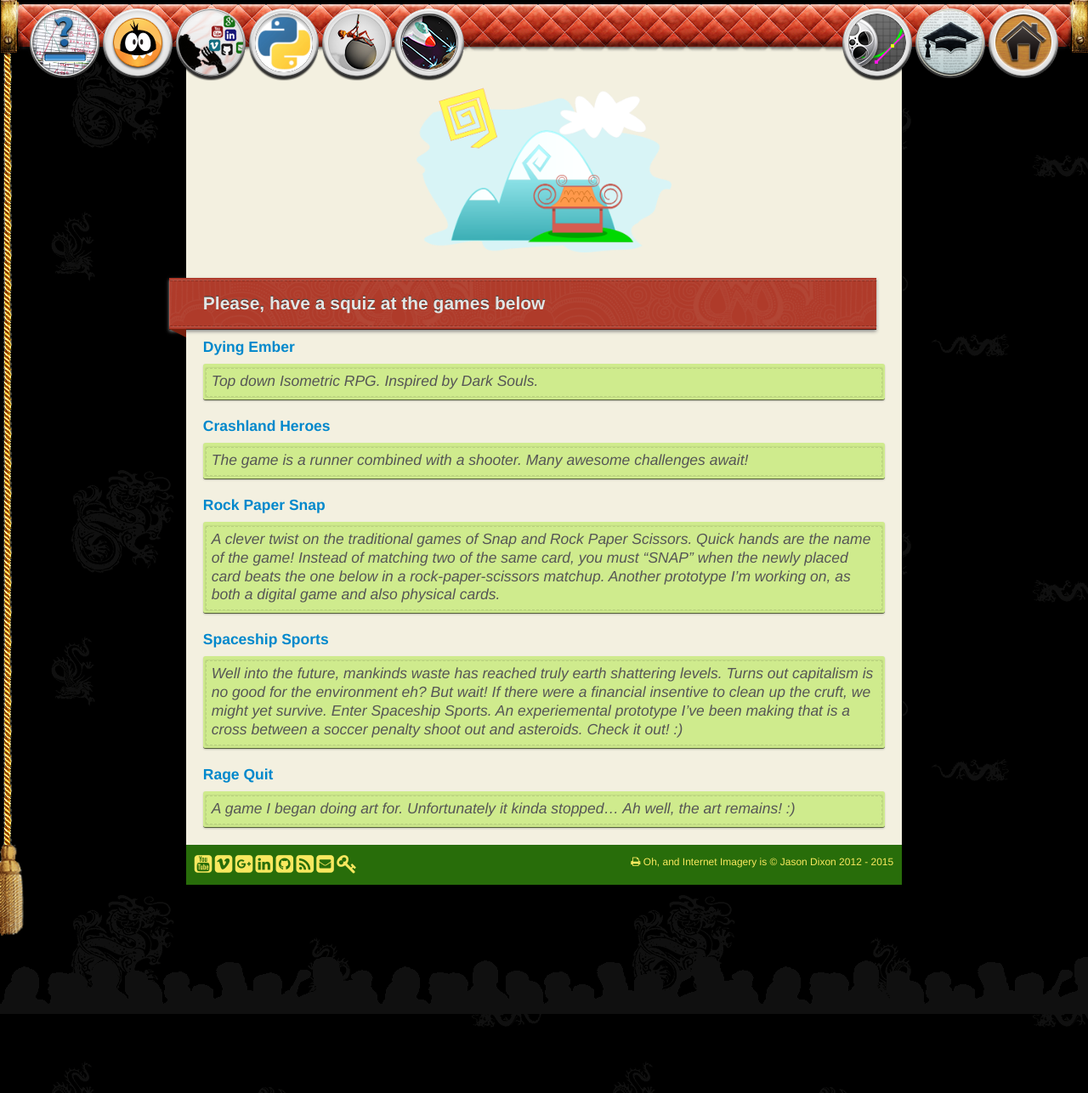
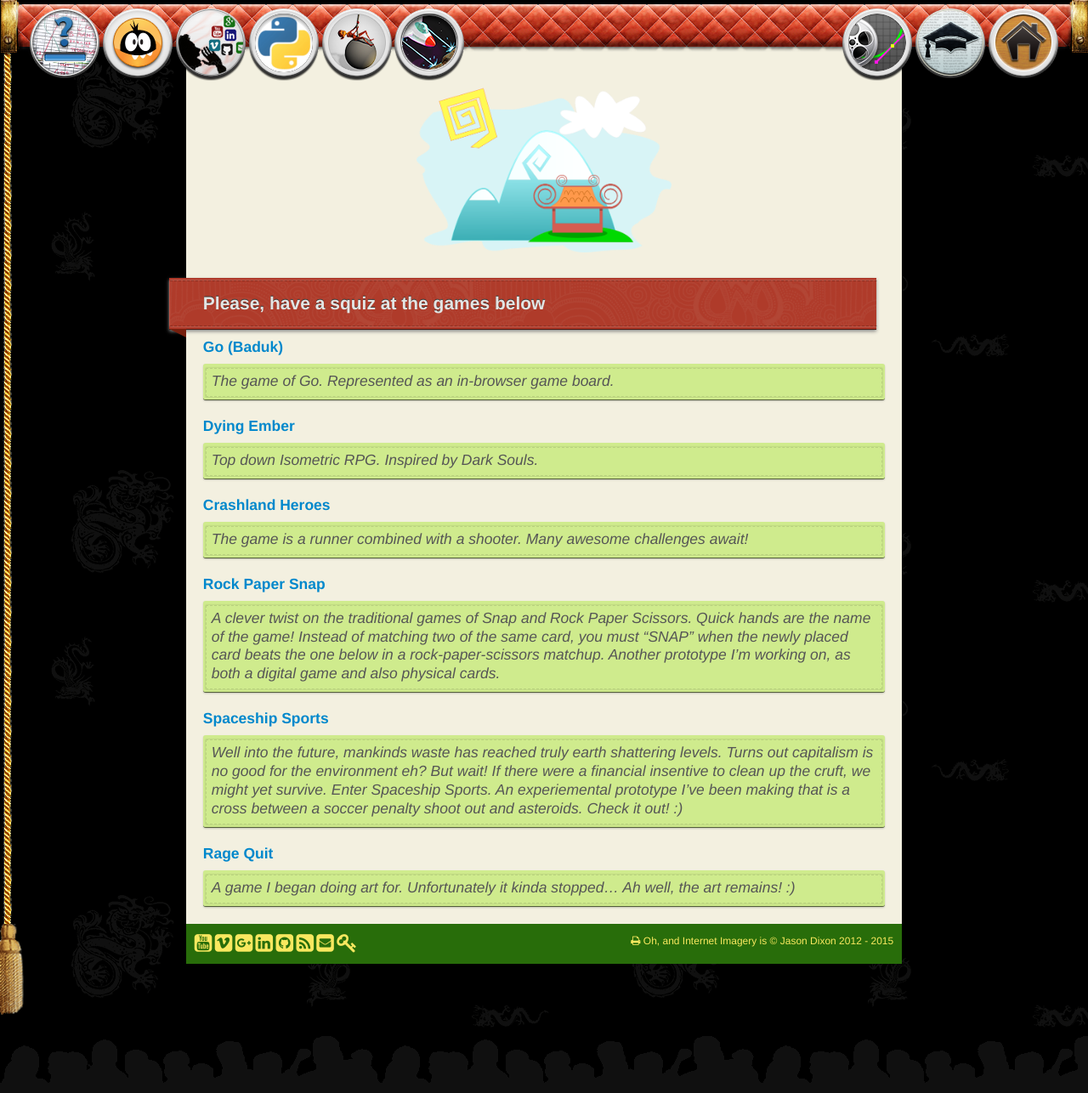
Before and after one commit to internetimagery/internetimagery.github.io, a Jekyll site: the page built from games/index.md, in a window 1280 px wide. Shown: the whole page at 85% size. Built offline with Jekyll 4.4.1, drawn with Linux system fonts in a browser that asks for light colours; nearby versions of some CDN libraries; some web fonts are replaced.

Commit message:
adding link

```diff
--- a/games/index.md
+++ b/games/index.md
@@ -8,6 +8,10 @@ layout: page
 <img class="centered-block" src="/img/posts/mountain.png" width="300px">
 
 ### Please, have a squiz at the games below
+
+#### [Go (Baduk)](/games/go)
+
+> The game of Go. Represented as an in-browser game board.
 
 #### [Dying Ember](/games/dyingember)
 
```
